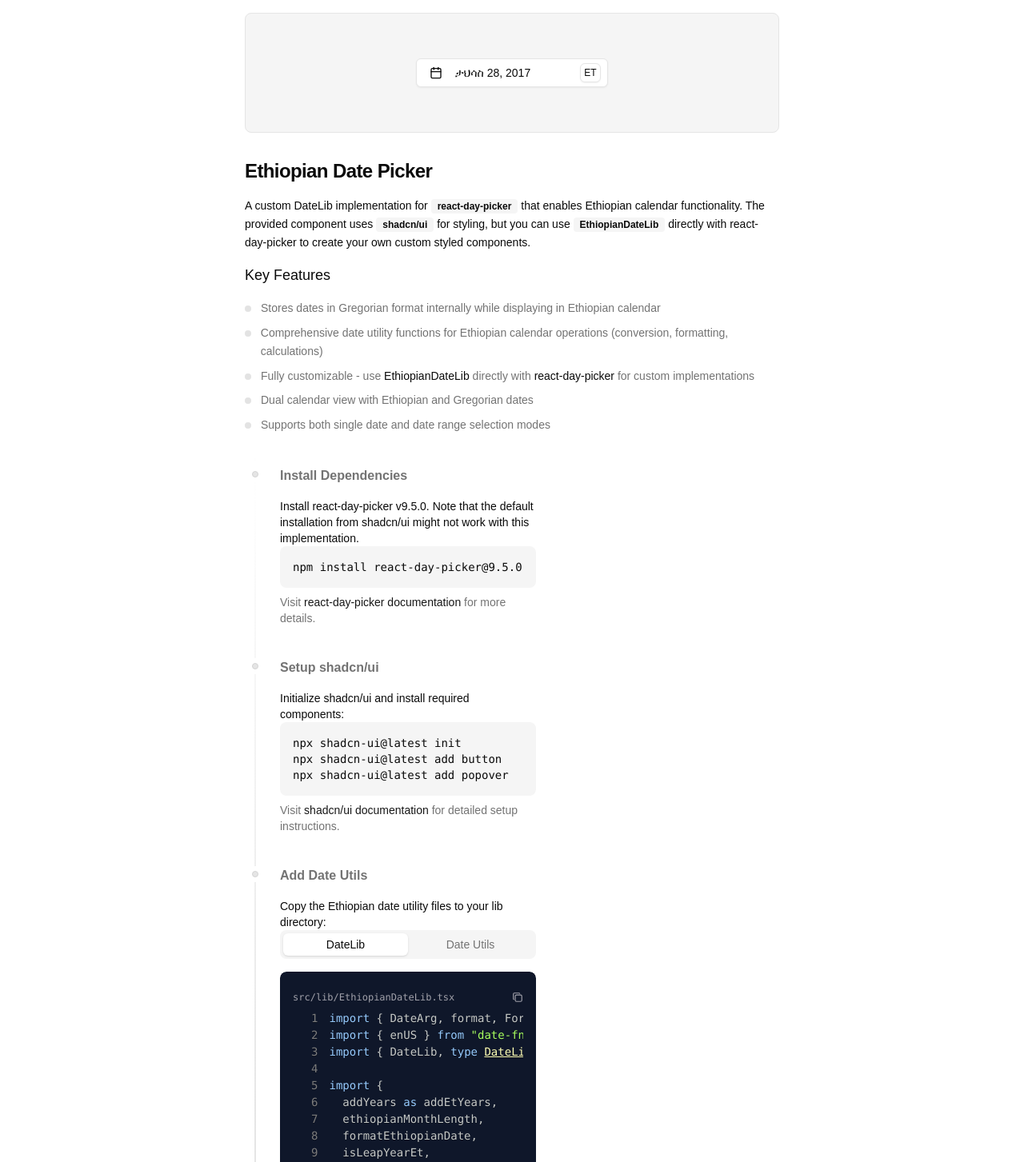
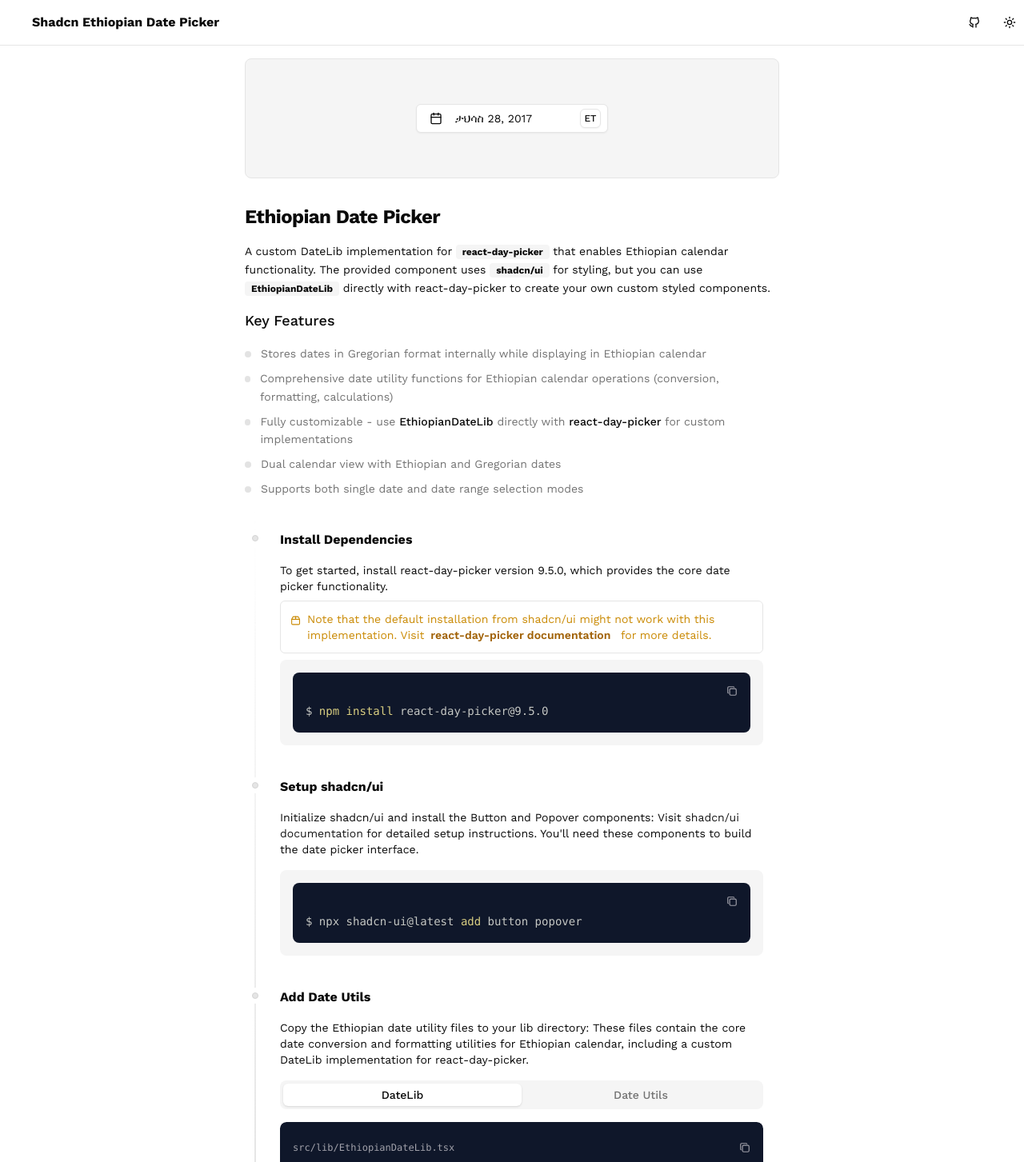
Before and after one commit to temesgen-mulugeta/ethiopian-date-picker, a Next.js app: page / in a window 1280 px wide. Shown: the top 1453 px of the page at 80% size. Built offline with nearby package versions, Linux system fonts and the light colour scheme.

Commit message:
all good

```diff
--- a/package.json
+++ b/package.json
@@ -20,6 +20,7 @@
     "framer-motion": "^11.16.0",
     "lucide-react": "^0.469.0",
     "next": "15.1.3",
+    "next-themes": "^0.4.4",
     "react": "^19.0.0",
     "react-day-picker": "9.5.0",
     "react-dom": "^19.0.0",
@@ -32,6 +33,7 @@
     "@types/node": "^20",
     "@types/react": "^19",
     "@types/react-dom": "^19",
+    "@types/react-syntax-highlighter": "^15.5.13",
     "eslint": "^9",
     "eslint-config-next": "15.1.3",
     "postcss": "^8",
--- a/src/app/_components/steps.tsx
+++ b/src/app/_components/steps.tsx
@@ -1,34 +1,40 @@
-import { Timeline } from "./timeline";
+import { TerminalBlock } from "@/components/ui/terminal-block";
+import { Package2 } from "lucide-react";
 import { Suspense } from "react";
 import CalendarCodeBlock from "./CalendarCodeBlock";
 import DatePickerCodeBlock from "./DatePickerCodeBlock";
 import DateRangePickerCodeBlock from "./DateRangePickerCodeBlock";
 import DateUtilsCodeBlock from "./DateUtilsCodeBlock";
+import { Timeline } from "./timeline";
 
 const steps = [
   {
     title: "Install Dependencies",
     content: (
       <div className="prose prose-xs dark:prose-invert">
-        <p className="text-sm">
-          Install react-day-picker v9.5.0. Note that the default installation
-          from shadcn/ui might not work with this implementation.
-        </p>
-        <pre className="bg-muted p-4 rounded-lg text-sm">
-          <code>npm install react-day-picker@9.5.0</code>
-        </pre>
-        <p className="text-sm text-muted-foreground mt-2">
-          Visit{" "}
+        <p className="text-sm pb-2">
+          To get started, install react-day-picker version 9.5.0, which provides
+          the core date picker functionality.
+          <div className="rounded-md mt-2  gap-2 border p-3 text-yellow-600 flex">
+            <Package2 />
+            <p>
+              Note that the default installation from shadcn/ui might not work
+              with this implementation. Visit
               <a
                 href="https://react-day-picker.js.org/"
                 target="_blank"
                 rel="noopener noreferrer"
-            className="text-primary hover:underline"
+                className="text-yellow-700 font-semibold hover:underline px-2"
               >
                 react-day-picker documentation
               </a>{" "}
               for more details.
             </p>
+          </div>
+        </p>
+        <pre className="bg-muted p-4 rounded-lg text-sm">
+          <TerminalBlock code="npm install react-day-picker@9.5.0" prompt="$" />
+        </pre>
       </div>
     ),
   },
@@ -36,17 +42,8 @@
     title: "Setup shadcn/ui",
     content: (
       <div className="prose prose-xs dark:prose-invert">
-        <p className="text-sm">
-          Initialize shadcn/ui and install required components:
-        </p>
-        <pre className="bg-muted p-4 rounded-lg text-sm">
-          <code>
-            npx shadcn-ui@latest init{"\n"}
-            npx shadcn-ui@latest add button{"\n"}
-            npx shadcn-ui@latest add popover
-          </code>
-        </pre>
-        <p className="text-sm text-muted-foreground mt-2">
+        <p className="text-sm pb-4">
+          Initialize shadcn/ui and install the Button and Popover components:
           Visit{" "}
           <a
             href="https://ui.shadcn.com/docs/installation"
@@ -56,8 +53,15 @@
           >
             shadcn/ui documentation
           </a>{" "}
-          for detailed setup instructions.
+          for detailed setup instructions. You&apos;ll need these components to
+          build the date picker interface.
         </p>
+        <pre className="bg-muted p-4 rounded-lg text-sm ">
+          <TerminalBlock
+            code="npx shadcn-ui@latest add button popover"
+            prompt="$"
+          />
+        </pre>
       </div>
     ),
   },
@@ -65,19 +69,17 @@
     title: "Add Date Utils",
     content: (
       <div className="prose prose-xs dark:prose-invert">
-        <p className="text-sm">
-          Copy the Ethiopian date utility files to your lib directory:
+        <p className="text-sm  pb-4">
+          Copy the Ethiopian date utility files to your lib directory: These
+          files contain the core date conversion and formatting utilities for
+          Ethiopian calendar, including a custom DateLib implementation for
+          react-day-picker.
         </p>
         <Suspense
           fallback={<div className="animate-pulse h-32 bg-muted rounded-lg" />}
         >
           <DateUtilsCodeBlock />
         </Suspense>
-        <p className="text-sm mt-4">
-          These files contain the core date conversion and formatting utilities
-          for Ethiopian calendar, including a custom DateLib implementation for
-          react-day-picker.
-        </p>
       </div>
     ),
   },
@@ -85,18 +87,24 @@
     title: "Setup Calendar",
     content: (
       <div className="prose prose-xs dark:prose-invert">
-        <p className="text-sm">
-          Create calendar.tsx in your components/ui directory:
+        <p className="text-sm  pb-4">
+          Create calendar.tsx in your components/ui directory: This component
+          extends shadcn/ui&apos;s calendar component and is inspired by{" "}
+          <a
+            href="https://github.com/shadcn/shadcn-date-picker"
+            target="_blank"
+            rel="noopener noreferrer"
+            className="text-yellow-600 hover:underline"
+          >
+            shadcn-date-picker
+          </a>
+          .
         </p>
         <Suspense
           fallback={<div className="animate-pulse h-32 bg-muted rounded-lg" />}
         >
           <CalendarCodeBlock />
         </Suspense>
-        <p className="text-sm mt-4">
-          This component extends react-day-picker with Ethiopian calendar
-          functionality.
-        </p>
       </div>
     ),
   },
@@ -104,16 +112,16 @@
     title: "Add Date Picker",
     content: (
       <div className="prose prose-xs dark:prose-invert">
-        <p className="text-sm">Create a single date picker component:</p>
+        <p className="text-sm  pb-4">
+          Create a date picker component that allows selecting individual dates
+          with full Ethiopian calendar support. This component integrates the
+          calendar we created earlier with a popover.
+        </p>
         <Suspense
           fallback={<div className="animate-pulse h-32 bg-muted rounded-lg" />}
         >
           <DatePickerCodeBlock />
         </Suspense>
-        <p className="text-sm mt-4">
-          This component provides a UI for selecting a single date with
-          Ethiopian calendar support.
-        </p>
       </div>
     ),
   },
@@ -121,16 +129,16 @@
     title: "Add Date Range Picker",
     content: (
       <div className="prose prose-xs dark:prose-invert">
-        <p className="text-sm">Create a date range picker component:</p>
+        <p className="text-sm pb-2">
+          Create a date range picker component that enables users to select
+          start and end dates using the Ethiopian calendar. This component
+          builds on the single date picker and adds range selection.
+        </p>
         <Suspense
           fallback={<div className="animate-pulse h-32 bg-muted rounded-lg" />}
         >
           <DateRangePickerCodeBlock />
         </Suspense>
-        <p className="text-sm mt-4">
-          This component provides a UI for selecting a date range with Ethiopian
-          calendar support.
-        </p>
       </div>
     ),
   },
--- a/src/app/_components/timeline.tsx
+++ b/src/app/_components/timeline.tsx
@@ -32,15 +32,15 @@
       className="w-full -ml-5 bg-white dark:bg-neutral-950"
       ref={containerRef}
     >
-      <div ref={ref} className="relative max-w-7xl mx-auto pb-20">
+      <div ref={ref} className="relative  mx-auto pb-20">
         {data.map((item, index) => (
           <div key={index} className="flex justify-start pt-10 gap-10">
-            <div className="sticky flex flex-col pl-16  gap-4 z-40 top-40 self-start max-w-xs lg:max-w-sm md:w-full">
+            <div className="sticky flex flex-col pl-16 gap-4 z-40 top-40 self-start md:w-full">
               <div className="size-5 absolute left-[23px]  rounded-full bg-white dark:bg-black flex items-center justify-center">
                 <div className="size-2 rounded-full bg-neutral-200 dark:bg-neutral-800 border border-neutral-300 dark:border-neutral-700 " />
               </div>
 
-              <h3 className=" font-bold text-neutral-500 dark:text-neutral-500 ">
+              <h3 className=" font-bold">
                 {item.title}
               </h3>
               <div className="">{item.content}</div>
--- a/src/app/layout.tsx
+++ b/src/app/layout.tsx
@@ -1,37 +1,37 @@
+import { Header } from "@/components/header";
+import { ThemeProvider } from "@/components/theme-provider";
+import { Footer } from "@/components/footer";
 import type { Metadata } from "next";
-import { Geist, Geist_Mono } from "next/font/google";
+import { Work_Sans } from "next/font/google";
 import "./globals.css";
-import { cn } from "@/lib/utils";
 
-const geistSans = Geist({
-  variable: "--font-geist-sans",
-  subsets: ["latin"],
-});
-
-const geistMono = Geist_Mono({
-  variable: "--font-geist-mono",
-  subsets: ["latin"],
-});
+const sora = Work_Sans({ subsets: ["latin"], display: "swap" });
 
 export const metadata: Metadata = {
-  title: "Create Next App",
-  description: "Generated by create next app",
+  title: "Ethiopian Date Picker",
+  description: "A date picker component with Ethiopian calendar support",
 };
 
 export default function RootLayout({
   children,
-}: Readonly<{
+}: {
   children: React.ReactNode;
-}>) {
+}) {
   return (
-    <html lang="en">
-      <body
-        className={cn(
-          `${geistSans.variable} ${geistMono.variable} antialiased`,
-          "w-screen"
-        )}
-      >
-        {children}
+    <html lang="en" suppressHydrationWarning>
+      <body className={sora.className}>
+        <ThemeProvider
+          attribute="class"
+          defaultTheme="system"
+          enableSystem
+          disableTransitionOnChange
+        >
+          <div className="relative flex min-h-screen flex-col">
+            <Header />
+            <main className="flex-1">{children}</main>
+            <Footer />
+          </div>
+        </ThemeProvider>
       </body>
     </html>
   );
--- a/src/app/page.tsx
+++ b/src/app/page.tsx
@@ -3,6 +3,7 @@
 import DatePicker from "@/components/date-picker";
 import Description from "./_components/description";
 import Steps from "./_components/steps";
+import Contribution from "./_components/contribution";
 
 export default function Home() {
   return (
@@ -13,8 +14,7 @@
         </div>
         <Description />
         <Steps />
-        <Description />
-        <Description />
+        <Contribution />
       </div>
     </div>
   );
--- /dev/null
+++ b/src/components/footer.tsx
@@ -0,0 +1,44 @@
+import { Github, Linkedin } from "lucide-react";
+import Link from "next/link";
+
+export function Footer() {
+  return (
+    <footer className="border-t py-6 md:py-0">
+      <div className="container flex flex-col items-center justify-between gap-4 md:h-16 md:flex-row">
+        <div className="flex flex-col items-center gap-4 px-8 md:flex-row md:gap-2 md:px-0">
+          <p className="text-sm leading-loose text-center text-muted-foreground md:text-left md:pl-5">
+            Built by{" "}
+            <Link
+              href="https://www.linkedin.com/in/temesgen-hailegiorgis/"
+              target="_blank"
+              rel="noreferrer"
+              className="font-medium underline underline-offset-4 hover:text-primary"
+            >
+              Temesgen Hailegiorgis
+            </Link>
+          </p>
+        </div>
+        <div className="flex items-center gap-4">
+          <Link
+            href="https://www.linkedin.com/in/temesgen-hailegiorgis/"
+            target="_blank"
+            rel="noreferrer"
+            className="hover:text-primary"
+          >
+            <Linkedin className="h-5 w-5" />
+            <span className="sr-only">LinkedIn</span>
+          </Link>
+          <Link
+            href="https://github.com/temesgen-mulugeta"
+            target="_blank"
+            rel="noreferrer"
+            className="hover:text-primary"
+          >
+            <Github className="h-5 w-5" />
+            <span className="sr-only">GitHub</span>
+          </Link>
+        </div>
+      </div>
+    </footer>
+  );
+}
--- /dev/null
+++ b/src/components/header.tsx
@@ -0,0 +1,37 @@
+"use client";
+
+import { IconBrandGithub } from "@tabler/icons-react";
+import Link from "next/link";
+import { ThemeToggle } from "./theme-toggle";
+import { Button } from "./ui/button";
+
+export function Header() {
+  return (
+    <header className="sticky top-0 z-50 w-full border-b bg-background/95 backdrop-blur supports-[backdrop-filter]:bg-background/60">
+      <div className="container  pl-5 flex h-14 items-center">
+        <div className=" flex pl-5">
+          <Link href="/" className="mr-6 flex items-center space-x-2">
+            <span className="font-bold sm:inline-block">
+              Shadcn Ethiopian Date Picker
+            </span>
+          </Link>
+        </div>
+        <div className="flex flex-1 items-center justify-between space-x-2 md:justify-end">
+          <nav className="flex items-center space-x-2">
+            <Button variant="ghost" size="icon" asChild>
+              <a
+                href="https://github.com/temesghen/shadcn-ethiopian-datepicker"
+                target="_blank"
+                rel="noreferrer"
+              >
+                <IconBrandGithub className="h-4 w-4" />
+                <span className="sr-only">GitHub</span>
+              </a>
+            </Button>
+            <ThemeToggle />
+          </nav>
+        </div>
+      </div>
+    </header>
+  );
+}
--- /dev/null
+++ b/src/components/theme-provider.tsx
@@ -0,0 +1,9 @@
+"use client";
+
+import * as React from "react";
+import { ThemeProvider as NextThemesProvider } from "next-themes";
+import { type ThemeProviderProps } from "next-themes/dist/types";
+
+export function ThemeProvider({ children, ...props }: ThemeProviderProps) {
+  return <NextThemesProvider {...props}>{children}</NextThemesProvider>;
+}
--- /dev/null
+++ b/src/components/theme-toggle.tsx
@@ -0,0 +1,22 @@
+"use client";
+
+import * as React from "react";
+import { Moon, Sun } from "lucide-react";
+import { useTheme } from "next-themes";
+import { Button } from "@/components/ui/button";
+
+export function ThemeToggle() {
+  const { theme, setTheme } = useTheme();
+
+  return (
+    <Button
+      variant="ghost"
+      size="icon"
+      onClick={() => setTheme(theme === "light" ? "dark" : "light")}
+    >
+      <Sun className="h-[1.2rem] w-[1.2rem] rotate-0 scale-100 transition-all dark:-rotate-90 dark:scale-0" />
+      <Moon className="absolute h-[1.2rem] w-[1.2rem] rotate-90 scale-0 transition-all dark:rotate-0 dark:scale-100" />
+      <span className="sr-only">Toggle theme</span>
+    </Button>
+  );
+}
--- a/src/components/ui/code-block.tsx
+++ b/src/components/ui/code-block.tsx
@@ -1,8 +1,8 @@
 "use client";
+import { IconCheck, IconCopy } from "@tabler/icons-react";
 import React from "react";
 import { Prism as SyntaxHighlighter } from "react-syntax-highlighter";
 import { atomDark } from "react-syntax-highlighter/dist/cjs/styles/prism";
-import { IconCheck, IconCopy } from "@tabler/icons-react";
 
 type CodeBlockProps = {
   language: string;
@@ -54,7 +54,7 @@
     : highlightLines;
 
   return (
-    <div className="relative w-full rounded-lg bg-slate-900 p-4 font-mono text-sm">
+    <div className="relative w-full max-w-screen rounded-lg bg-slate-900 p-4 font-mono text-sm">
       <div className="flex flex-col gap-2">
         {tabsExist && (
           <div className="flex  overflow-x-auto">
@@ -96,7 +96,7 @@
         }}
         wrapLines={true}
         showLineNumbers={true}
-        lineProps={(lineNumber) => ({
+        lineProps={(lineNumber: number) => ({
           style: {
             backgroundColor: activeHighlightLines.includes(lineNumber)
               ? "rgba(255,255,255,0.1)"
--- /dev/null
+++ b/src/components/ui/terminal-block.tsx
@@ -0,0 +1,49 @@
+import { IconCheck, IconCopy } from "@tabler/icons-react";
+import React from "react";
+import { Prism as SyntaxHighlighter } from "react-syntax-highlighter";
+import { atomDark } from "react-syntax-highlighter/dist/cjs/styles/prism";
+
+type TerminalBlockProps = {
+  code: string;
+  prompt?: string;
+};
+
+export const TerminalBlock = ({ code, prompt = "$" }: TerminalBlockProps) => {
+  const [copied, setCopied] = React.useState(false);
+
+  const copyToClipboard = async () => {
+    await navigator.clipboard.writeText(code);
+    setCopied(true);
+    setTimeout(() => setCopied(false), 2000);
+  };
+
+  return (
+    <div className="relative w-full rounded-lg bg-slate-900 p-4 font-mono text-sm">
+      <div className="flex justify-end mb-2">
+        <button
+          onClick={copyToClipboard}
+          className="flex items-center gap-1 text-xs text-zinc-400 hover:text-zinc-200 transition-colors font-sans"
+        >
+          {copied ? <IconCheck size={14} /> : <IconCopy size={14} />}
+        </button>
+      </div>
+      <SyntaxHighlighter
+        language="bash"
+        style={atomDark}
+        customStyle={{
+          margin: 0,
+          padding: 0,
+          background: "transparent",
+          fontSize: "0.875rem",
+        }}
+        showLineNumbers={false}
+        PreTag="div"
+      >
+        {code
+          .split("\n")
+          .map((line) => `${prompt} ${line}`)
+          .join("\n")}
+      </SyntaxHighlighter>
+    </div>
+  );
+};
```
Also changed, not shown: src/app/_components/contribution.tsx (added, +37 -0 lines), 1 other file (tests, documents, lock files or other folders). Lines whose indentation alone changed are shown as unchanged.
